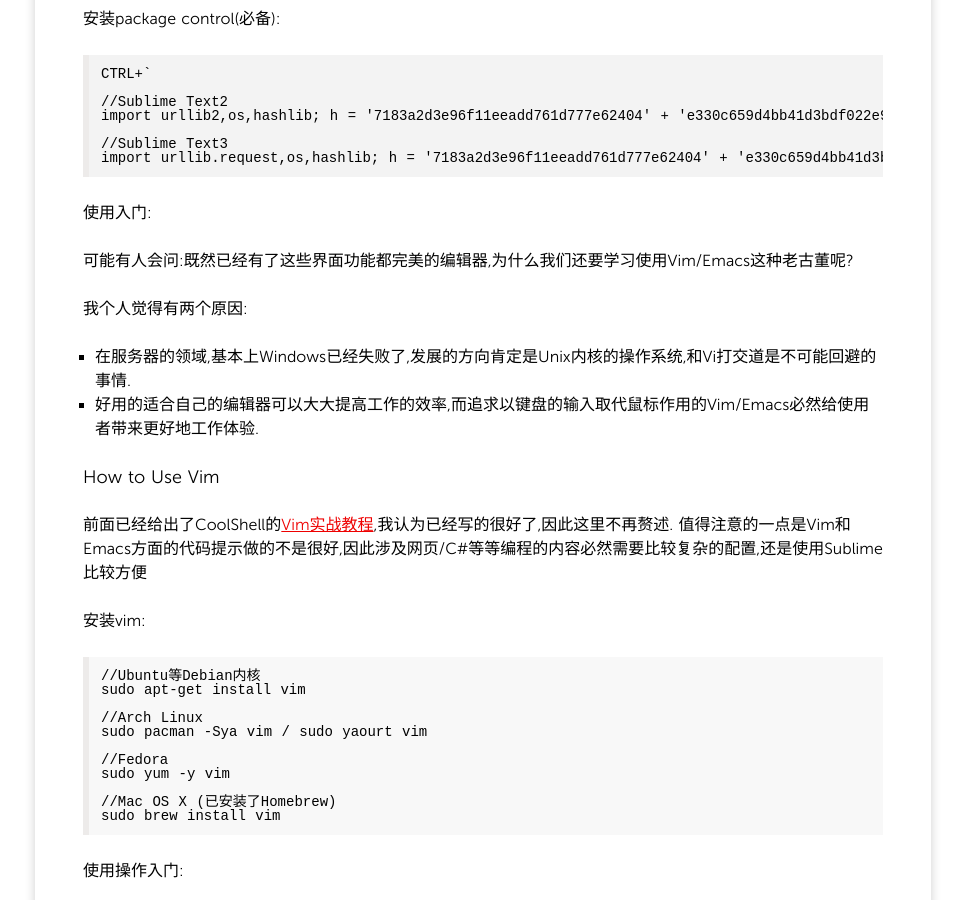
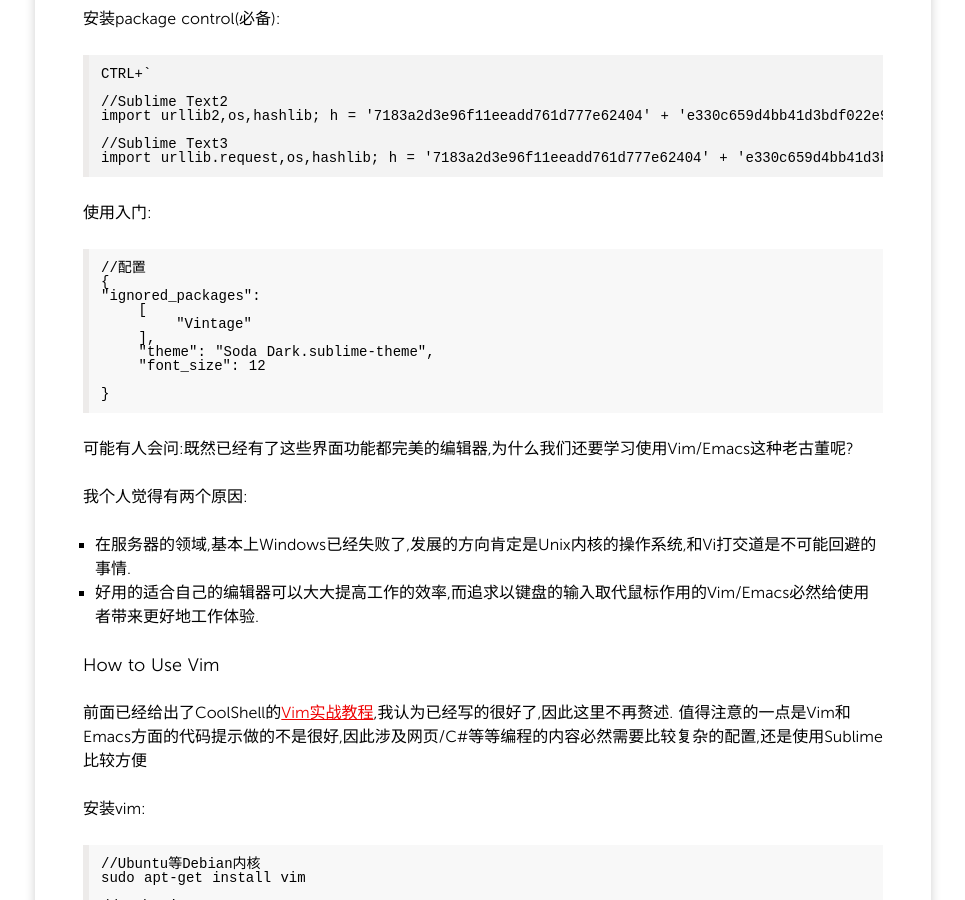
Before and after one commit to chris-void/chris-void.github.io, a Jekyll site: the page built from _posts/2014/2014-03-10-emacs-and-vim-tutorial.md, in a window 1280 px wide and 900 px high, scrolled down 1147 px. Shown: the whole window, without its empty margins (157-1122 px from the left). Built offline with Jekyll 4.4.1, drawn with Linux system fonts in a browser that asks for light colours; Markdown is read by kramdown in place of the engine named in the settings; comment, search, counter and statistics services are not loaded.

Commit message:
Update 2014-03-10-emacs-and-vim-tutorial.md

````diff
--- a/_posts/2014/2014-03-10-emacs-and-vim-tutorial.md
+++ b/_posts/2014/2014-03-10-emacs-and-vim-tutorial.md
@@ -53,6 +53,19 @@
 
 使用入门:
 
+
+```
+//配置
+{
+"ignored_packages":
+    [
+        "Vintage"
+    ],
+    "theme": "Soda Dark.sublime-theme",
+    "font_size": 12
+
+}
+```
 
 
 可能有人会问:既然已经有了这些界面功能都完美的编辑器,为什么我们还要学习使用Vim/Emacs这种老古董呢?
````
